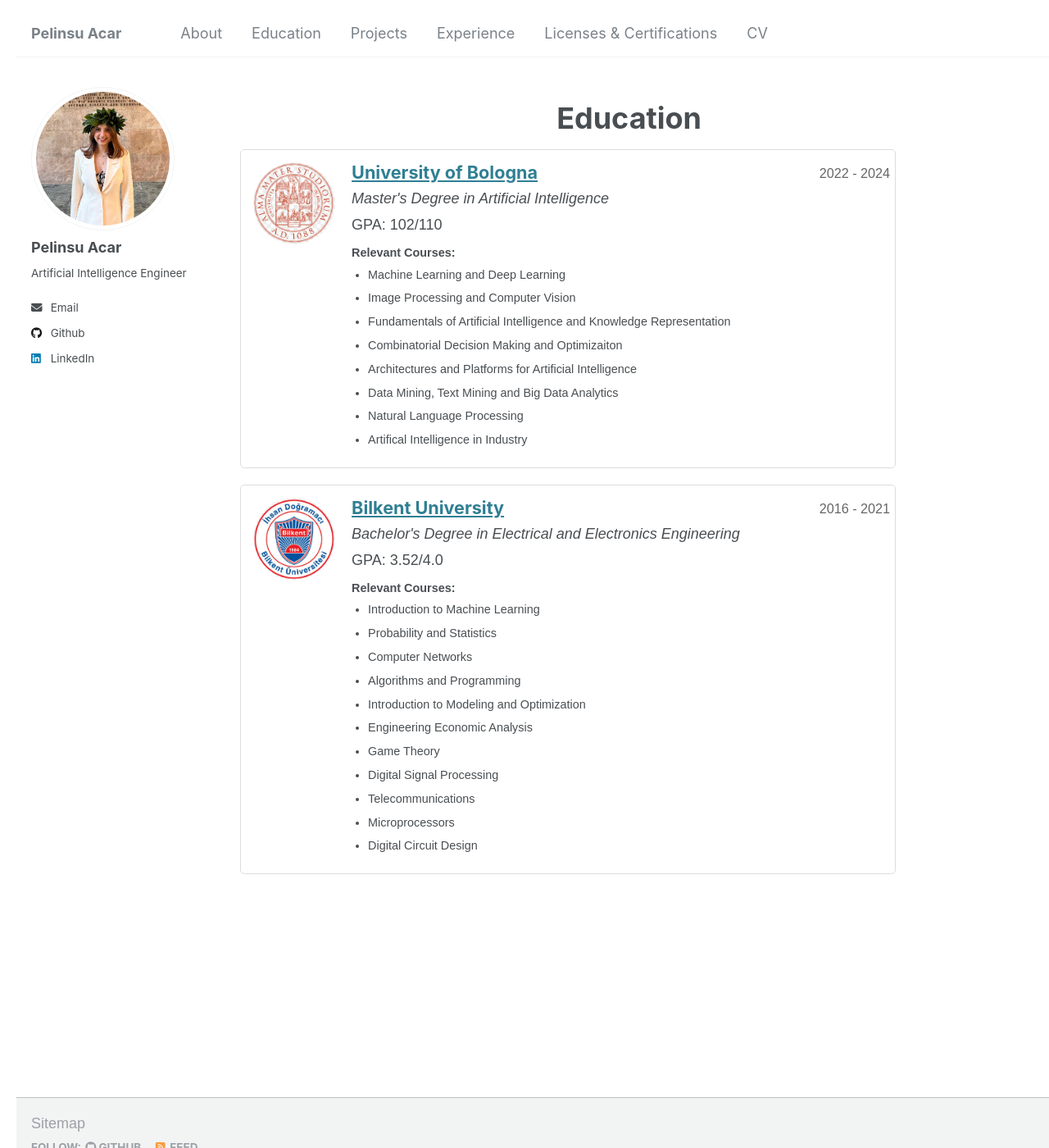
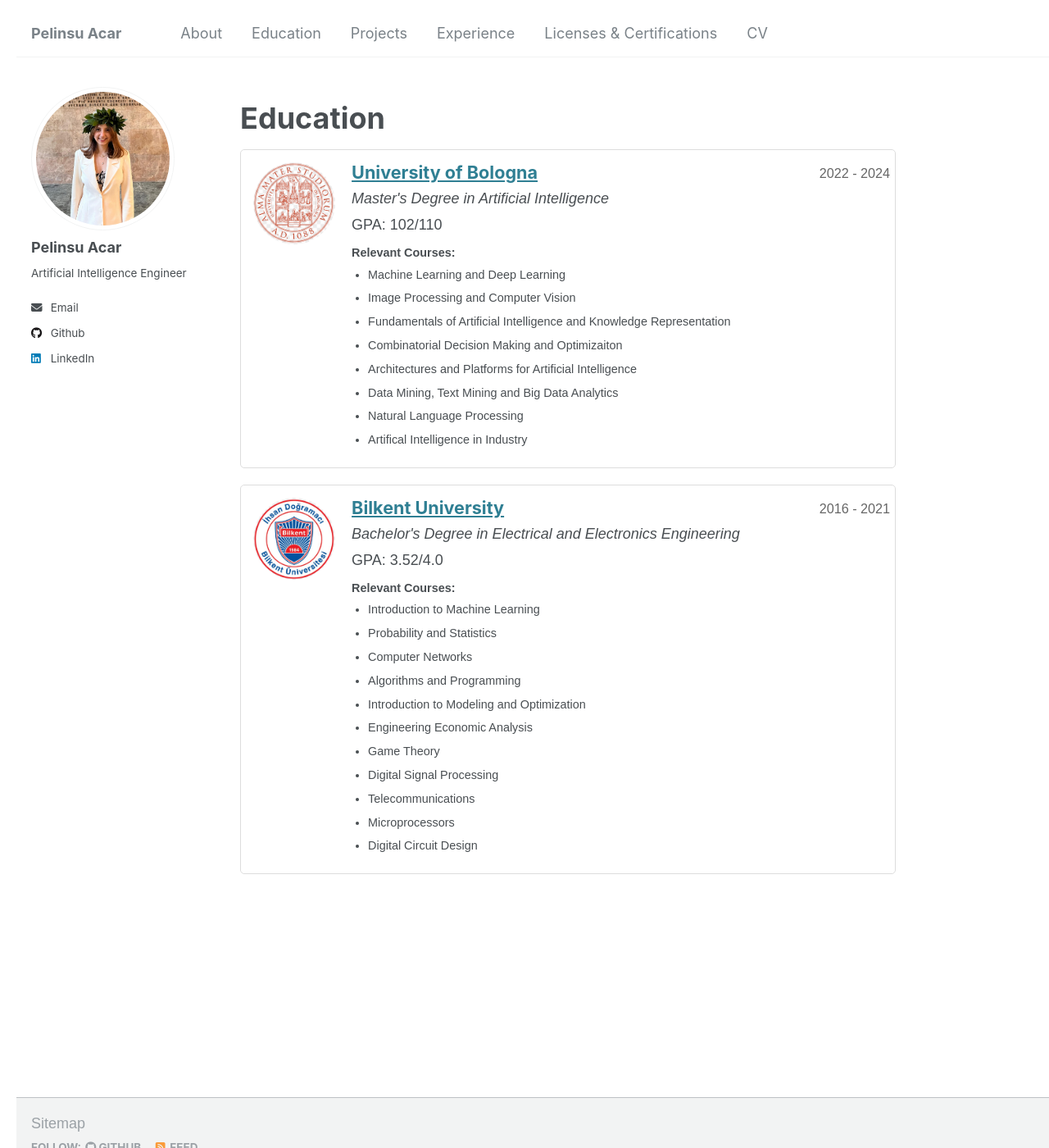
Before and after one commit to pelinsuacar/pelinsuacar.github.io, a Jekyll site: the page built from _pages/education.md, in a window 1280 px wide and 1400 px high. Shown: the whole window at 82% size. Built offline with Jekyll 4.4.1, drawn with Linux system fonts in a browser that asks for light colours.

Commit message:
Update education.html

```diff
--- a/_layouts/education.html
+++ b/_layouts/education.html
@@ -32,7 +32,7 @@ layout: default
       margin: 20px;
     }
     .page__title {
-    text-align: center; /* Center the title */
+    text-align: left; /* Center the title */
     font-size: 2em; /* Adjust font size as needed */
     margin-bottom: 20px; /* Add some space below the title */
     }
```
